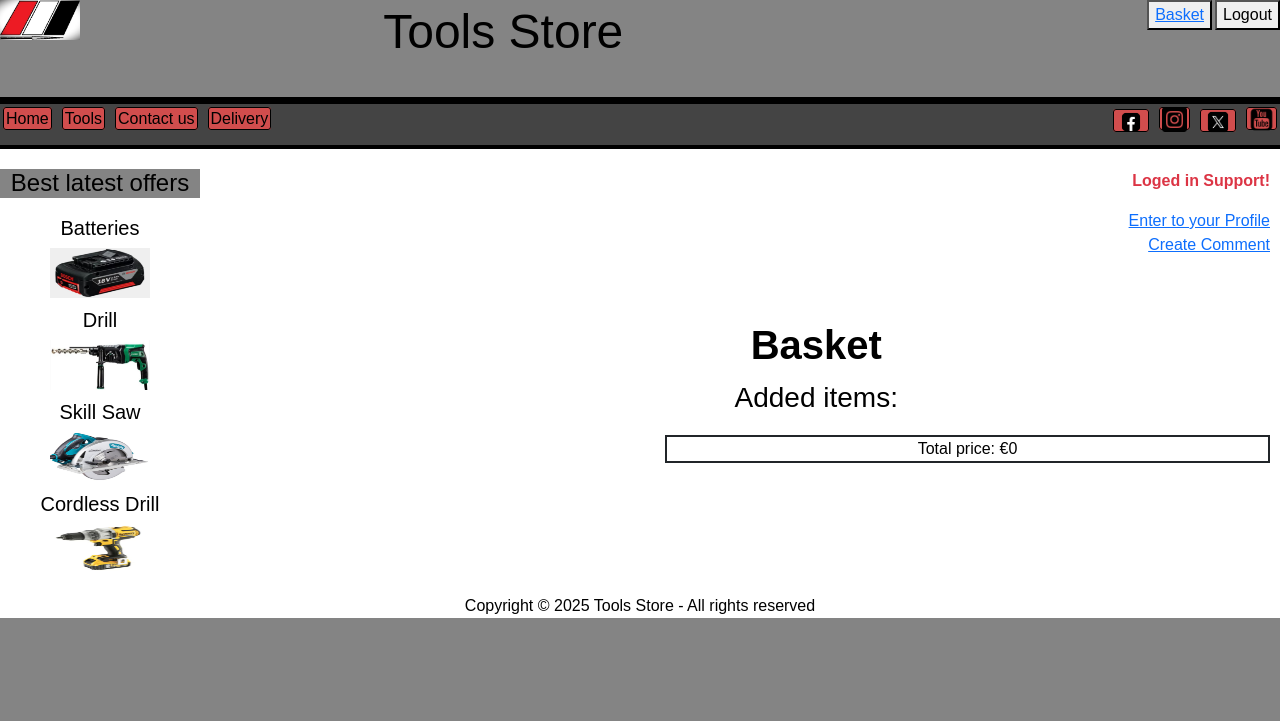
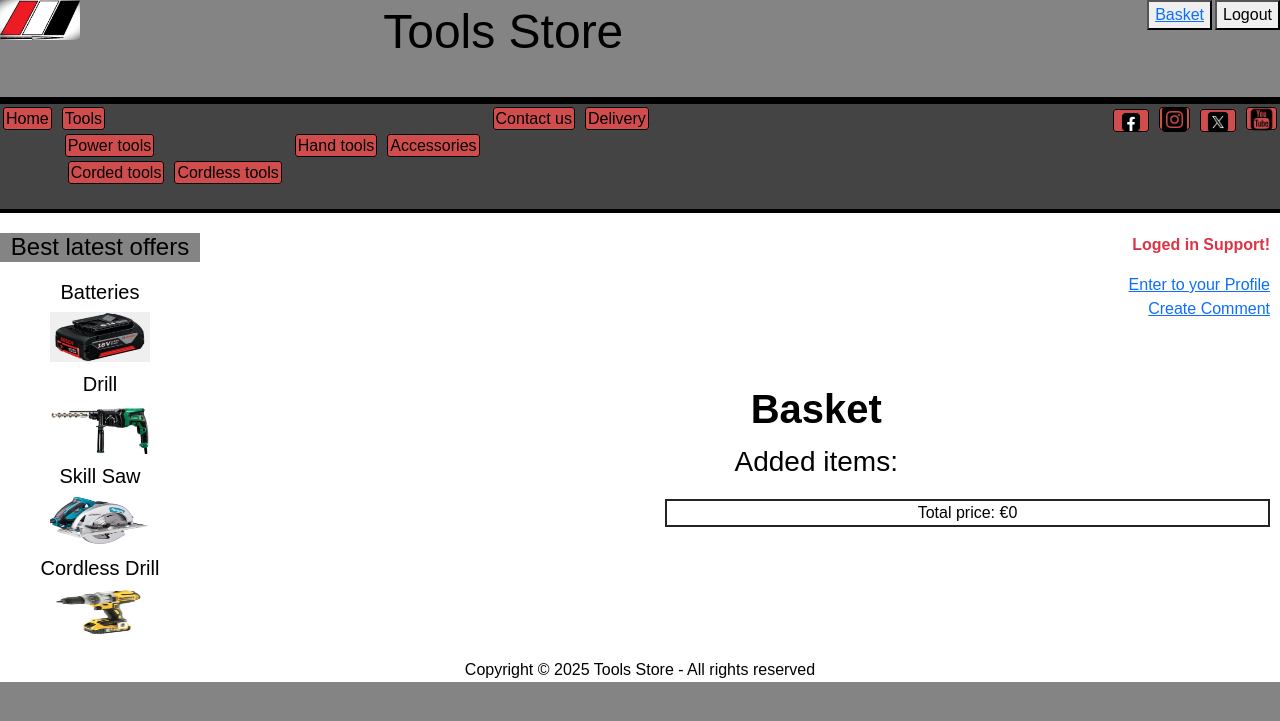
Before and after one commit to DimDeveloper18/Final-Assignment, a Django app: page /basket/ in a window 1280 px wide. Shown: the top 721 px of the page. Run offline with Django 5.2, Linux system fonts and the light colour scheme; a user stored in the database is signed in; data comes from the database, SQL or seed files in the repository; data that the repository does not hold is empty.

Commit message:
Navigation bar reconfig. tools button gets inherited navigation list of link's.

```diff
--- a/products_store/templates/products_store/base.html
+++ b/products_store/templates/products_store/base.html
@@ -40,7 +40,18 @@
         <nav>
             <ul>
                 <li><a href="{% url 'products_store-index' %}">Home</a></li>
-                <li><a href="{% url 'products_store-tools' %}">Tools</a></li>
+                <li id="toolsubnav"><a href="{% url 'products_store-tools' %}">Tools</a>
+                    <ul class="subtoollist">
+                        <li id="ptoollist"><a href="{% url 'products_store-tools' %}">Power tools</a>
+                            <ul class="subptnav">
+                                <li><a href="{% url 'products_store-tools' %}">Corded tools</a></li>
+                                <li><a href="{% url 'products_store-tools' %}">Cordless tools</a></li>
+                            </ul>
+                        </li>
+                        <li><a href="{% url 'products_store-tools' %}">Hand tools</a></li>
+                        <li><a href="{% url 'products_store-tools' %}">Accessories</a></li>
+                    </ul>
+                </li>
                 <li id="contli"><a href="{% url 'products_store-contact' %}">Contact us</a></li>
                 <li id="delivli"><a href="{% url 'products_store-delivery' %}">Delivery</a></li>
             </ul>
```
